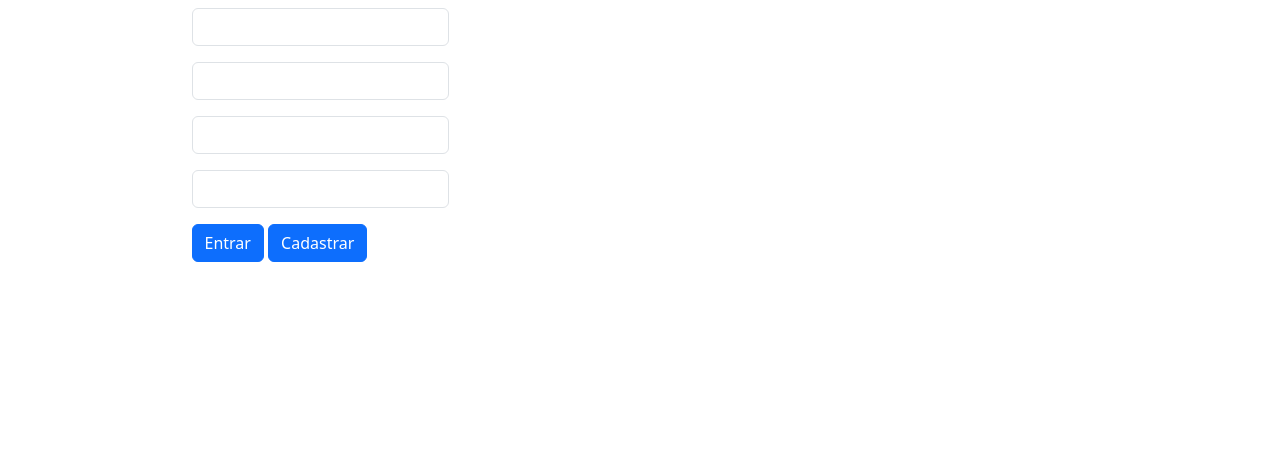
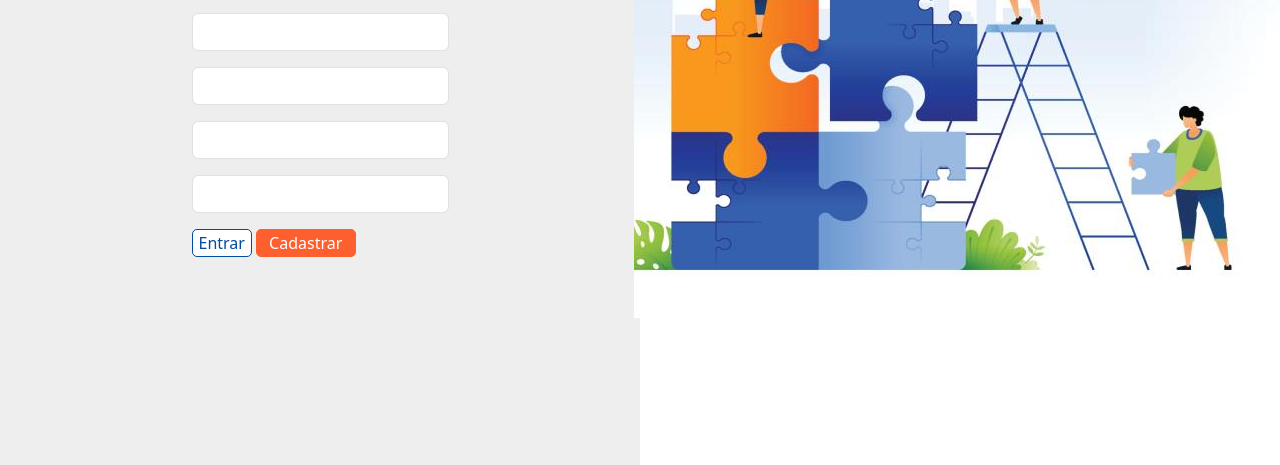
Before and after one commit to DressaLuc/Aula_21_11_2024, a plain HTML site: page index.html in a window 1280 px wide. Shown: the part 335-800 px from the top of the page. Drawn offline with nearby package versions, Linux system fonts and the light colour scheme.

Commit message:
atualização 2

```diff
--- a/index.html
+++ b/index.html
@@ -13,6 +13,7 @@
     <style>
         .logo {
             width: 100px;
+            background-color: #eeeeee;
 
         }
 
@@ -28,6 +29,7 @@
             justify-content: center;
             align-items: center;
             flex-direction: column;
+            background-color: #eeeeee;
         }
 
         .imagem {
@@ -35,6 +37,7 @@
             display: flex;
             justify-content: center;
             align-items: center;
+
         }
 
         h1 {
@@ -44,6 +47,22 @@
         p {
             color: #3c3c3c;
             font-family: system-ui, -apple-system, BlinkMacSystemFont, 'Segoe UI', Roboto, Oxygen, Ubuntu, Cantarell, 'Open Sans', 'Helvetica Neue', sans-serif;
+        }
+
+        .btn1 {
+            background-color: white;
+            color: #014ba0;
+            border: 1px solid #014ba0;
+            border-radius: 5px;
+            width: 60px;
+        }
+
+        .btn2 {
+            background-color: #fe5f2f;
+            color: white;
+            border: 1px solid #fe5f2f;
+            border-radius: 5px;
+            width: 100px;
         }
     </style>
 </head>
@@ -78,8 +97,8 @@
                 </div>
 
 
-                <button type="submit" class="btn btn-primary">Entrar</button>
-                <button type="submit" class="btn btn-primary">Cadastrar</button>
+                <button type="submit" class="btn1">Entrar</button>
+                <button type="submit" class="btn2">Cadastrar</button>
             </form>
 
         </div>
@@ -88,7 +107,7 @@
 
         <div class="imagem">
 
-
+            <img src="imgs/login-cadastro.png" alt="imagem fundo">
 
         </div>
 
```
